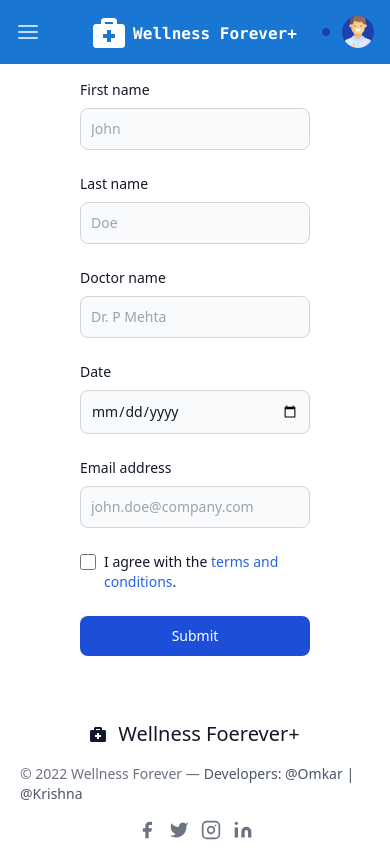
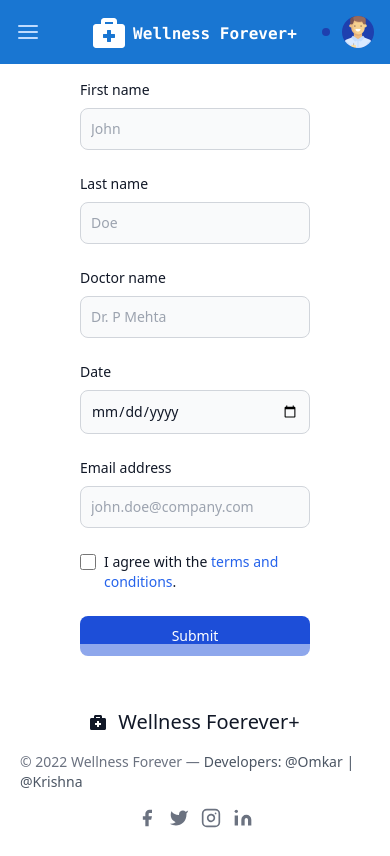
Before and after one commit to krishnavpai/wellnessforever, a Next.js app: page /appointment in a window 390 px wide. Built offline with nearby package versions, Linux system fonts and the light colour scheme.

Commit message:
Server side props added

```diff
--- a/components/footer.js
+++ b/components/footer.js
@@ -3,7 +3,7 @@ import {FaBriefcaseMedical as Logo} from "react-icons/fa";
 
 const Footer = () => {
   return (
-    <div className="lg:fixed bottom-0 bg-white bg-opacity-50 w-full pt-12">
+    <div className="fixed bottom-0 bg-white bg-opacity-50 w-full pt-12 ">
 
 
 
--- a/pages/api/task/index.js
+++ b/pages/api/task/index.js
@@ -1,5 +1,6 @@
 import Task from "../../../models/Task";
 import dbConnect from "../../../utils/dbConnect";
+import axios from "axios";
 
 let index = async (req, res) => {
   const { method } = req;
--- a/pages/taskPage.js
+++ b/pages/taskPage.js
@@ -222,7 +222,11 @@ export default function  taskPage(props) {
 
 export const getServerSideProps = async () => {
 
-	const { data } = await axios.get(process.env.NEXT_PUBLIC_API_TASK);
+	// const { data } = await axios.get(process.env.NEXT_PUBLIC_API_TASK);
+	// if production use host name
+
+	const { data } = await axios.get("https://wellness-forever.vercel.app/api/task");
+
 	return {
 		props: {
 			tasks: data.data,
```
Also changed, not shown: pages/getTask.js (added).
